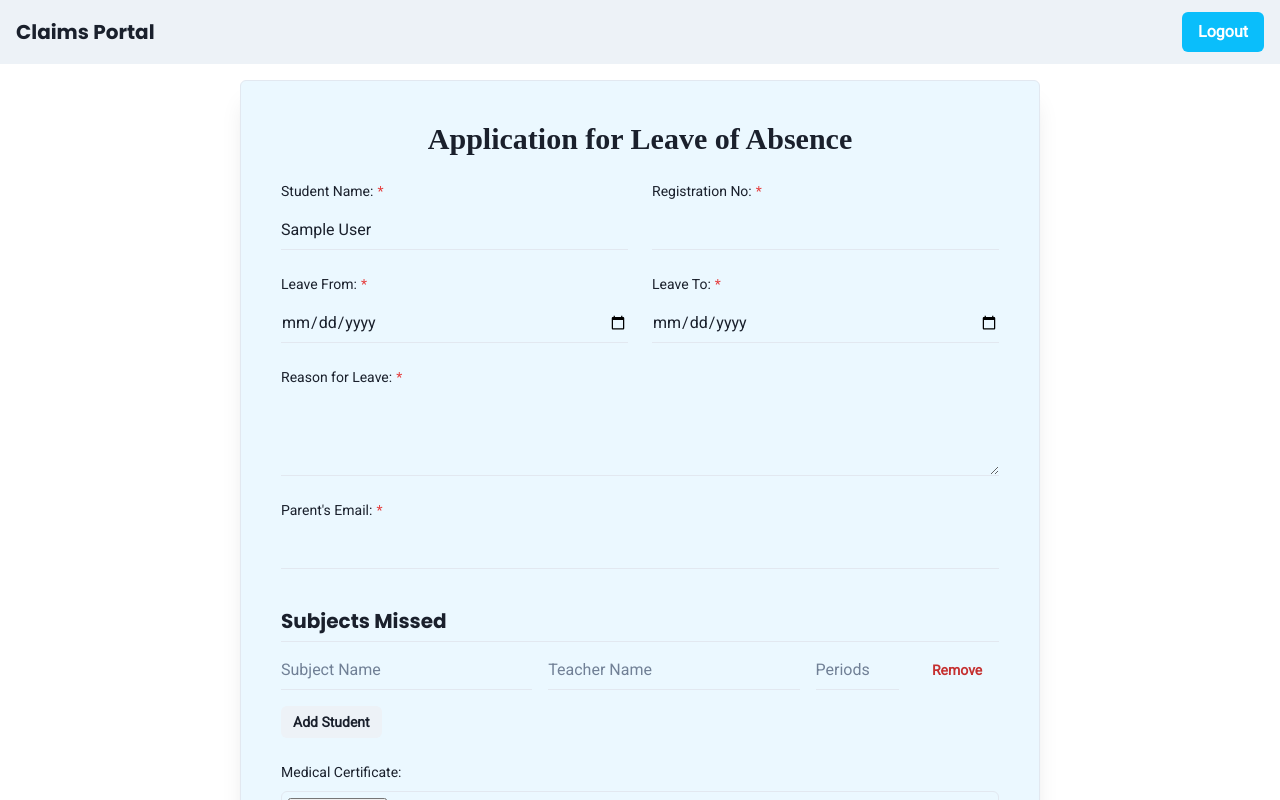
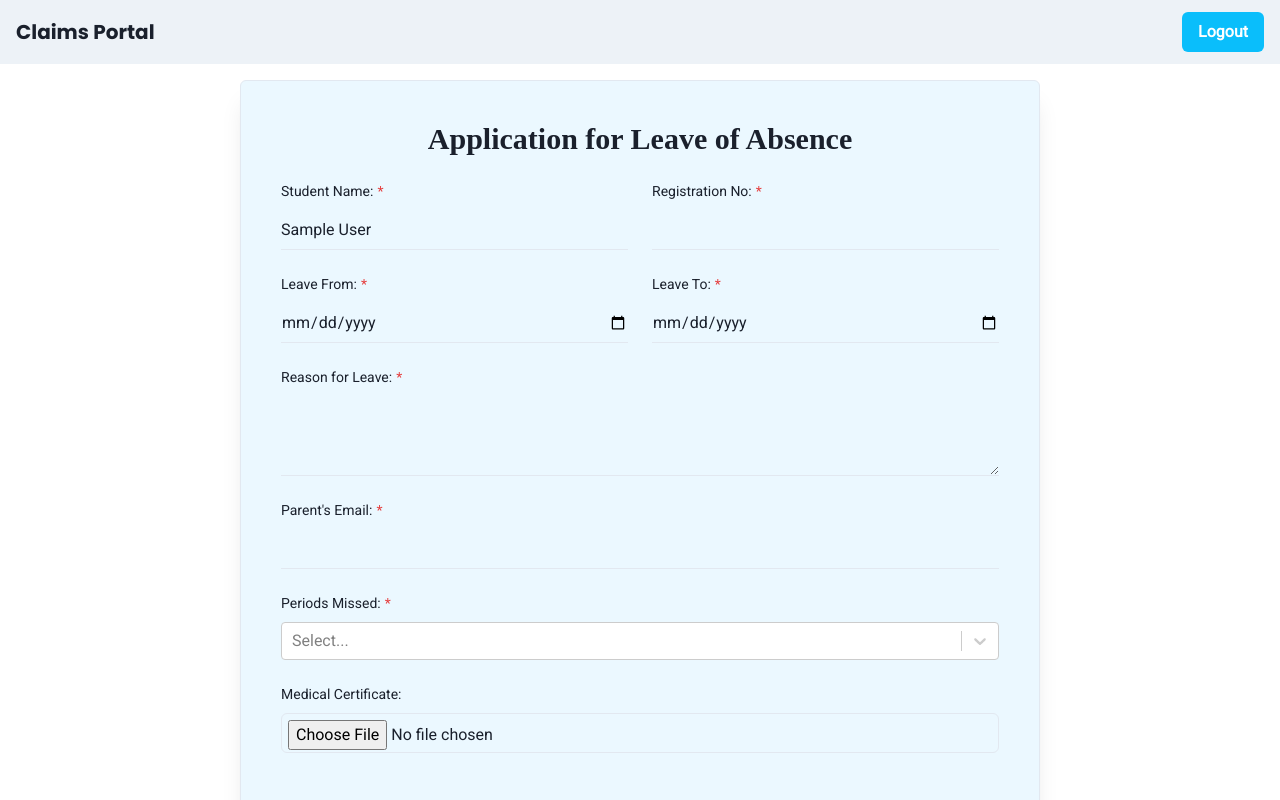
Before and after one commit to DOCANALYTICA-repository/claims-site, a React (Vite) app in the folder frontend/: page /create-form in a window 1280 px wide. Shown: the top 800 px of the page. Built offline with nearby package versions, Linux system fonts and the light colour scheme; sample sign-in values are in the browser's storage.

Commit message:
Periods Missed Dropdown

```diff
--- a/frontend/package.json
+++ b/frontend/package.json
@@ -18,7 +18,8 @@
     "papaparse": "^5.4.1",
     "react": "^18.2.0",
     "react-dom": "^18.2.0",
-    "react-router-dom": "^6.23.1"
+    "react-router-dom": "^6.23.1",
+    "react-select": "^5.10.2"
   },
   "devDependencies": {
     "@types/react": "^18.2.66",
--- a/frontend/src/pages/CreateFormPage.jsx
+++ b/frontend/src/pages/CreateFormPage.jsx
@@ -1,22 +1,22 @@
 import { useState, useContext } from 'react';
 import { useNavigate } from 'react-router-dom';
+import api from '../services/api.js'; // <-- THE FIX: Import our central api client
+import Select from 'react-select';
 import {
-  Box,
-  Button,
-  FormControl,
-  FormLabel,
-  Input,
-  Textarea,
-  VStack,
-  HStack,
-  Heading,
-  Grid,
-  GridItem,
-  useToast,
+  Box, Button, FormControl, FormLabel, Input, Textarea, VStack, Heading, Grid, GridItem, useToast
 } from '@chakra-ui/react';
-import api from '../services/api';
 import AuthContext from '../context/AuthContext.jsx';
 import formService from '../services/formService.js';
+
+const periodOptions = [
+  { value: 'Period7_00AM', label: 'Period 7:00 AM' },
+  { value: 'Period8_00AM', label: 'Period 8:00 AM' },
+  { value: 'Period9_45AM', label: 'Period 9:45 AM' },
+  { value: 'Period10_45AM', label: 'Period 10:45 AM' },
+  { value: 'Period11_45AM', label: 'Period 11:45 AM' },
+  { value: 'Period1_45PM', label: 'Period 1:45 PM' },
+  { value: 'Period2_45PM', label: 'Period 2:45 PM' },
+];
 
 function CreateFormPage() {
   const { user } = useContext(AuthContext);
@@ -27,37 +27,16 @@ function CreateFormPage() {
   const [leaveFrom, setLeaveFrom] = useState('');
   const [leaveTo, setLeaveTo] = useState('');
   const [reason, setReason] = useState('');
-  const [subjects, setSubjects] = useState([{ subjectName: '', teacherName: '', periods: '' }]);
   const [document, setDocument] = useState(null);
-
   const [uploading, setUploading] = useState(false);
   const [isSubmitting, setIsSubmitting] = useState(false);
-
-  const handleSubjectChange = (index, event) => {
-    const values = [...subjects];
-    values[index][event.target.name] = event.target.value;
-    setSubjects(values);
-  };
-
-  const addSubjectRow = () => {
-    setSubjects([...subjects, { subjectName: '', teacherName: '', periods: '' }]);
-  };
-
-  const removeSubjectRow = (index) => {
-    const values = [...subjects];
-    values.splice(index, 1);
-    setSubjects(values);
-  };
-
-  const handleFileChange = (e) => {
-    setDocument(e.target.files[0]);
-  };
+  const [periodsMissed, setPeriodsMissed] = useState([]);
 
   const onSubmit = async (e) => {
     e.preventDefault();
     setIsSubmitting(true);
+    let documentPath = '';
 
-    let documentPath = '';
     if (document) {
       setUploading(true);
       const uploadFormData = new FormData();
@@ -77,7 +56,14 @@ function CreateFormPage() {
     try {
       const newFormData = {
         formType: 'Blue',
-        formData: { leaveFrom, leaveTo, reason, subjects, documentPath, parentEmail },
+        formData: {
+          leaveFrom,
+          leaveTo,
+          reason,
+          documentPath,
+          parentEmail,
+          periodsMissed: periodsMissed.map(p => p.value)
+        },
       };
       await formService.createForm(newFormData);
       toast({ title: 'Form Submitted', status: 'success', duration: 3000, isClosable: true });
@@ -105,21 +91,22 @@ function CreateFormPage() {
         <FormControl isRequired><FormLabel fontSize="sm">Reason for Leave:</FormLabel><Textarea variant="flushed" value={reason} onChange={(e) => setReason(e.target.value)} /></FormControl>
         <FormControl isRequired><FormLabel fontSize="sm">Parent's Email:</FormLabel><Input variant="flushed" type="email" value={parentEmail} onChange={(e) => setParentEmail(e.target.value)} /></FormControl>
 
-        <VStack spacing={2} align="stretch">
-            <Heading as="h3" size="md" mt={4} borderBottomWidth="1px" pb={2}>Subjects Missed</Heading>
-            {subjects.map((subject, index) => (
-                <Grid key={index} templateColumns="3fr 3fr 1fr 1fr" gap={4} alignItems="center">
-                    {/* THE FIX: Added self-closing slashes to all three Input tags */}
-                    <Input variant="flushed" placeholder="Subject Name" name="subjectName" value={subject.subjectName} onChange={(e) => handleSubjectChange(index, e)} />
-                    <Input variant="flushed" placeholder="Teacher Name" name="teacherName" value={subject.teacherName} onChange={(e) => handleSubjectChange(index, e)} />
-                    <Input variant="flushed" type="number" placeholder="Periods" name="periods" value={subject.periods} onChange={(e) => handleSubjectChange(index, e)} />
-                    <Button size="sm" colorScheme="red" variant="ghost" onClick={() => removeSubjectRow(index)}>Remove</Button>
-                </Grid>
-            ))}
-            <Button size="sm" onClick={addSubjectRow} alignSelf="flex-start" mt={2}>Add Student</Button>
-        </VStack>
+        <FormControl isRequired>
+          <FormLabel fontSize="sm">Periods Missed:</FormLabel>
+          <Select
+            isMulti
+            name="periods"
+            options={periodOptions}
+            className="basic-multi-select"
+            classNamePrefix="select"
+            onChange={setPeriodsMissed}
+          />
+        </FormControl>
 
-        <FormControl><FormLabel fontSize="sm">Medical Certificate:</FormLabel><Input type="file" p={1.5} onChange={handleFileChange} /></FormControl>
+        <FormControl>
+          <FormLabel fontSize="sm">Medical Certificate:</FormLabel>
+          <Input type="file" p={1.5} onChange={(e) => setDocument(e.target.files[0])} />
+        </FormControl>
 
         <Button
           type="submit"
```
Also changed, not shown: 1 other file (tests, documents, lock files or other folders). Lines whose indentation alone changed are shown as unchanged.
